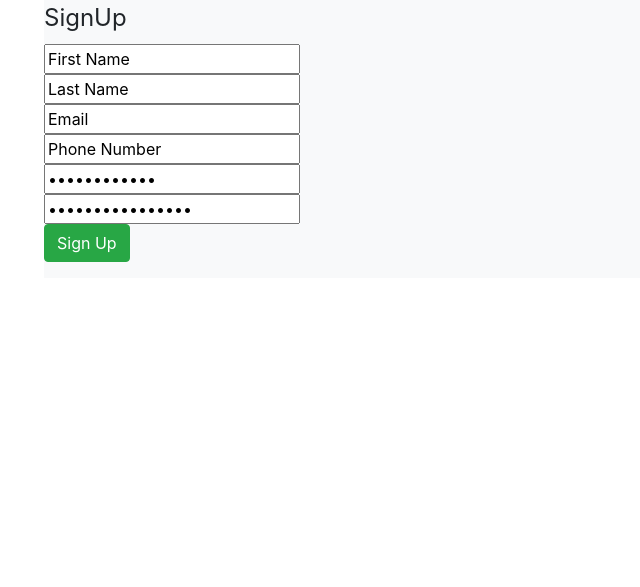
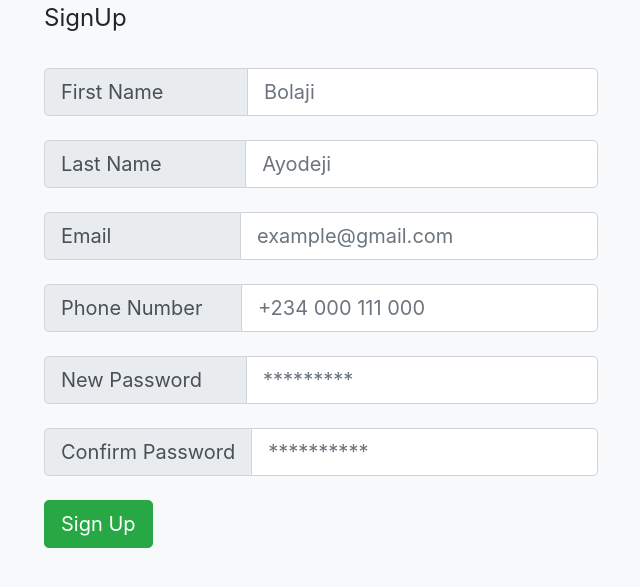
Before and after one commit to BolajiAyodeji/Tech-Geeks-Hub, a PHP site: page /signup.php in a window 1280 px wide. Shown: the part 83-670 px from the top of the page, without its empty margins (26-666 px from the left). Run offline with PHP 8.4, Linux system fonts and the light colour scheme.

Commit message:
Update signup.php

```diff
--- a/signup.php
+++ b/signup.php
@@ -1,26 +1,67 @@
 <?php
 include_once 'header-signup.php';
 ?>
-<body>
-<div class="bg-light container">
+<body class="bg-light">
+<div class="container">
 	<div class="row">
 		<form>
 			<fieldset>
 				<legend>SignUp</legend>
-				<input type="text" value="First Name" required>
 				<br />
-				<input type="text" value="Last Name" required>
-				<br />
-				<input type="email" value="Email" required>
-				<br />
-				<input type="text" value="Phone Number" required>
-				<br />
-				<input type="password" value="New Password" required>
-				<br />
-				<input type="password" value="Confirm Password" required>
-				<br />
-				<div class="btn btn-success">Sign Up</div>
-			</fieldset>
+                <div class="input-group input-group-lg">
+                <div class="input-group-prepend">
+                <span class="input-group-text" id="inputGroup-sizing-lg">First Name&nbsp&nbsp&nbsp&nbsp&nbsp&nbsp&nbsp&nbsp&nbsp&nbsp&nbsp&nbsp</span>
+            </div>
+
+            <input type="text" class="form-control" placeholder="Bolaji" required>
+            </div>
+
+                <br />
+
+                <div class="input-group input-group-lg">
+                <div class="input-group-prepend">
+                <span class="input-group-text" id="inputGroup-sizing-lg">Last Name&nbsp&nbsp&nbsp&nbsp&nbsp&nbsp&nbsp&nbsp&nbsp&nbsp&nbsp&nbsp</span>
+            </div>
+                <input type="password" class="form-control" placeholder="Ayodeji" required>
+            </div>
+
+                <br />
+
+                <div class="input-group input-group-lg">
+                <div class="input-group-prepend">
+                <span class="input-group-text" id="inputGroup-sizing-lg">Email&nbsp&nbsp&nbsp&nbsp&nbsp&nbsp&nbsp&nbsp&nbsp&nbsp&nbsp&nbsp&nbsp&nbsp&nbsp&nbsp&nbsp&nbsp&nbsp&nbsp</span>
+            </div>
+            <input type="email" class="form-control" placeholder="example@gmail.com" required>
+            </div>
+
+            <br />
+
+            <div class="input-group input-group-lg">
+                <div class="input-group-prepend">
+                <span class="input-group-text" id="inputGroup-sizing-lg">Phone Number&nbsp&nbsp&nbsp&nbsp</span>
+            </div>
+            <input type="text" class="form-control" placeholder="+234 000 111 000" required>
+            </div>
+
+            <br />
+
+            <div class="input-group input-group-lg">
+                <div class="input-group-prepend">
+                <span class="input-group-text" id="inputGroup-sizing-lg">New Password&nbsp&nbsp&nbsp&nbsp&nbsp</span>
+            </div>
+            <input type="password" class="form-control" placeholder="*********" required>
+            </div>
+
+            <br />
+
+            <div class="input-group input-group-lg">
+                <div class="input-group-prepend">
+                <span class="input-group-text" id="inputGroup-sizing-lg">Confirm Password</span>
+            </div>
+            <input type="password" class="form-control" placeholder="**********" required>
+            </div>
+            <br />
+                <div class="btn btn-success btn-lg">Sign Up</div>
 		</form>
 	</div>
 
```
